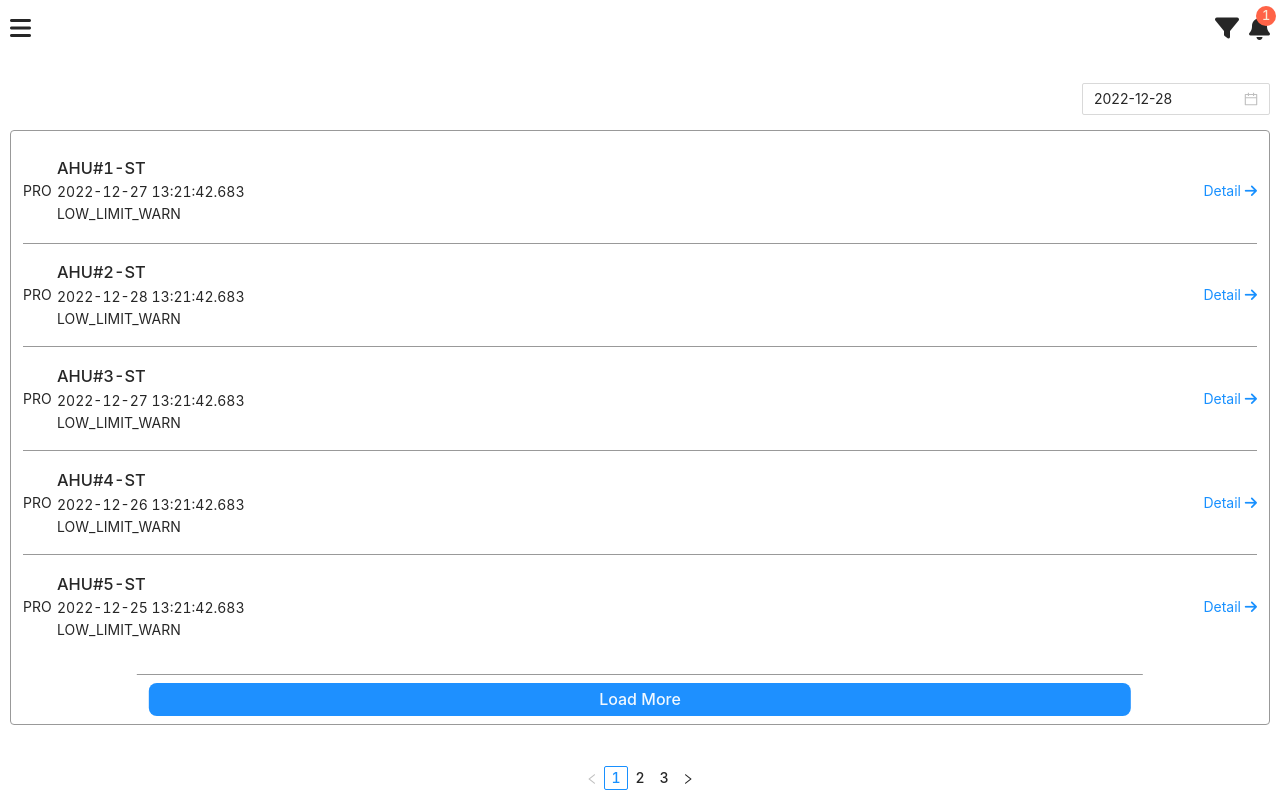
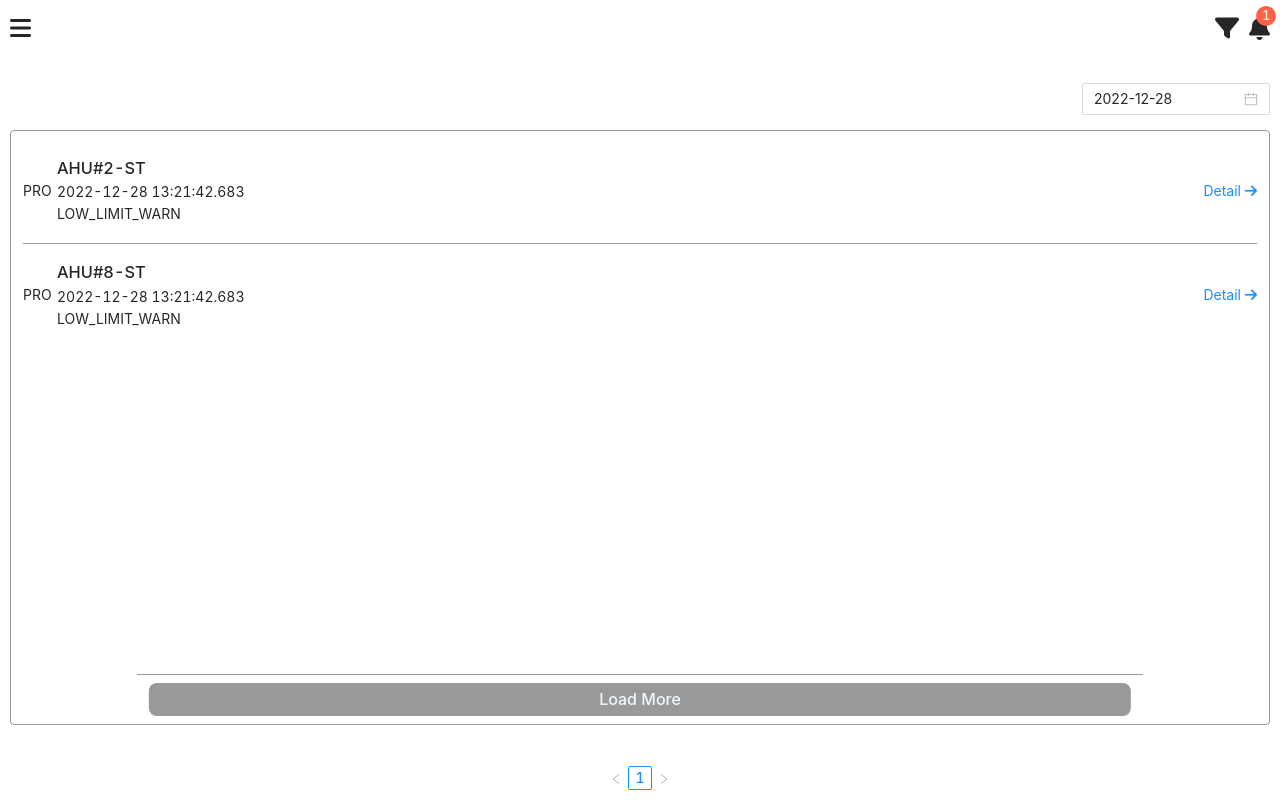
Before and after one commit to tuancandongsang/testlogin, a Vue app: page /home in a window 1280 px wide. Built offline with nearby package versions, Linux system fonts and the light colour scheme; data requests are answered from the project's data file.

Commit message:
sang30.12

```diff
--- a/src/page/home/component/calendar.vue
+++ b/src/page/home/component/calendar.vue
@@ -1,11 +1,7 @@
 <template>
   <div class="calendar">
     <a-space direction="vertical">
-      <a-date-picker
-        v-model:value="value1"
-        :format="dateFormat"
-        @change="onChange"
-      />
+      <a-date-picker v-model:value="value1" :format="dateFormat" @change="onChange" />
     </a-space>
   </div>
 </template>
@@ -27,7 +23,7 @@ export default {
     this.updatedDate(this.time);
   },
   methods: {
-    ...mapMutations(['updatedDate']),
+    ...mapMutations(['updatedDate', 'fomatPageNumber', "formatpageSize"]),
     changeTimeToString() {
       const time = moment().format().slice(0, 10);
       this.time = time;
@@ -35,6 +31,8 @@ export default {
     onChange(date, dateString) {
       console.log(date, dateString);
       this.updatedDate(dateString);
+      this.fomatPageNumber();
+      this.formatpageSize(5);
     },
   },
   computed: {},
--- a/src/page/home/component/listitem.vue
+++ b/src/page/home/component/listitem.vue
@@ -16,17 +16,11 @@ import { mapActions, mapGetters, mapMutations } from 'vuex';
 import Itemlist from '@/components/itemlist.vue';
 export default {
   components: { Itemlist },
-  // data() {
-  //   return {
-  //     pageSize: 5,
-  //   };
-  // },
   methods: {
     ...mapActions(['getAllList']),
     ...mapMutations(['getRenderList', 'addingPagesizeload']),
     loadding() {
       this.addingPagesizeload(5);
-      // console.log(this.pageSize);
       this.getRenderList(this.itemsListRender);
     },
     filterpagesize(arr, pageSize) {
@@ -60,7 +54,7 @@ export default {
   },
   async created() {
     await this.getAllList();
-    console.log("create",this.itemsProcess);
+    console.log("create", this.itemsProcess);
   },
   computed: {
     ...mapGetters([
@@ -79,12 +73,16 @@ export default {
           this.itemsList,
           this.pageNumber,
           20
+        )
+        return this.filterpagesize(initArray, this.pageSize);
+      } else if (this.filter == 'process') {
+        const arrrr = this.itemsProcess.filter((item) => item.initialDay == this.valueDate)
+        const initArray = this.listpageSize(
+          arrrr,
+          this.pageNumber,
+          20
         );
         return this.filterpagesize(initArray, this.pageSize);
-      } else if (this.filter == 'process') {
-        return this.itemsProcess.filter(
-          (item) => item.initialDay == this.valueDate
-        );
       } else if (this.filter == 'system') {
         return this.itemSystem.filter(
           (item) => item.initialDay == this.valueDate
@@ -95,16 +93,22 @@ export default {
     nodataCSS() {
       if (
         this.itemsListRender.length < 5 ||
-        this.itemsListRender.length == 20
+        this.itemsListRender.length == 20 ||
+        this.nodataCSSinit == true
       ) {
         return true;
       }
-      return false;
+      return this.nodataCSSinit;
     },
+  },
+  data() {
+    return {
+      nodataCSSinit: false
+    }
   },
   updated() {
     this.getRenderList(this.itemsListRender);
-    // console.log(this.valueDate);
+
   },
 }
 </script>
--- a/src/page/home/component/pagination.vue
+++ b/src/page/home/component/pagination.vue
@@ -57,9 +57,7 @@ export default {
         return this.itemsList.length;
       }
       if (this.filter == 'process') {
-        // return this.itemsProcess.length;
-        return this.itemsProcess.filter((item) => item.initialDay = this.valueDate).length
-
+        return this.itemsProcess.filter((item) => item.initialDay == this.valueDate).length
       }
       if (this.filter == 'system') {
         return this.itemSystem.length;
```
